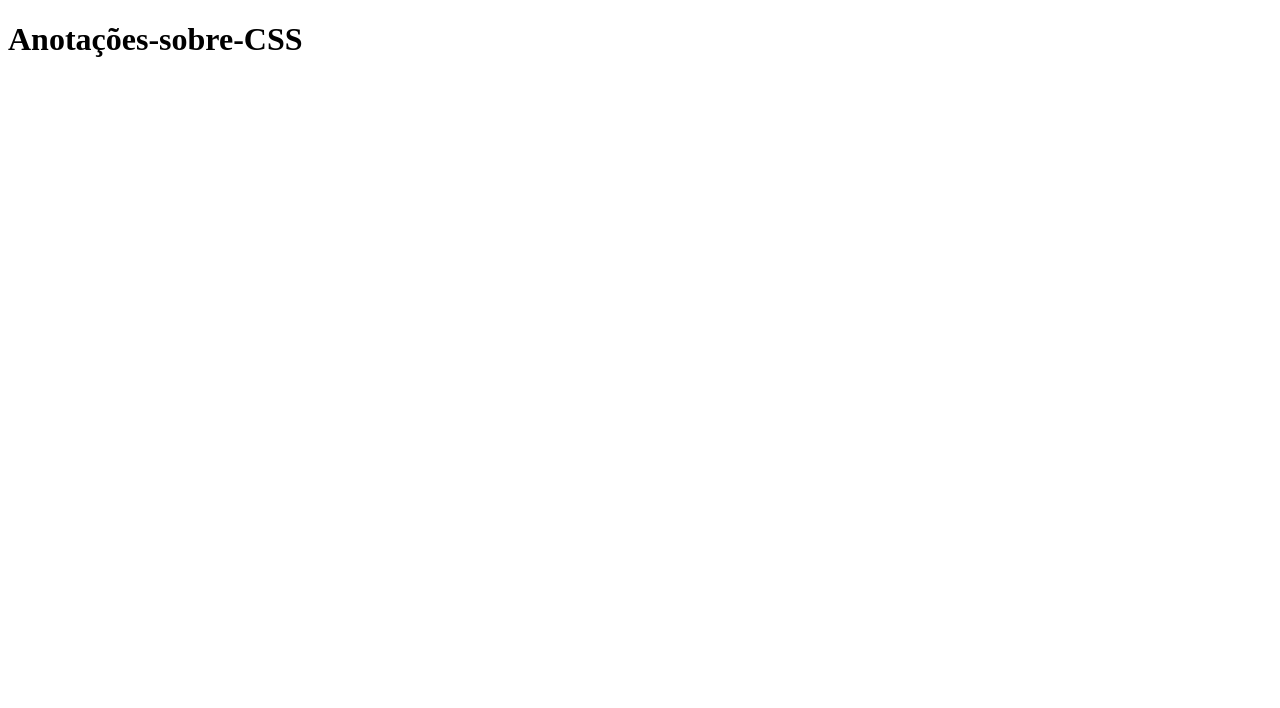
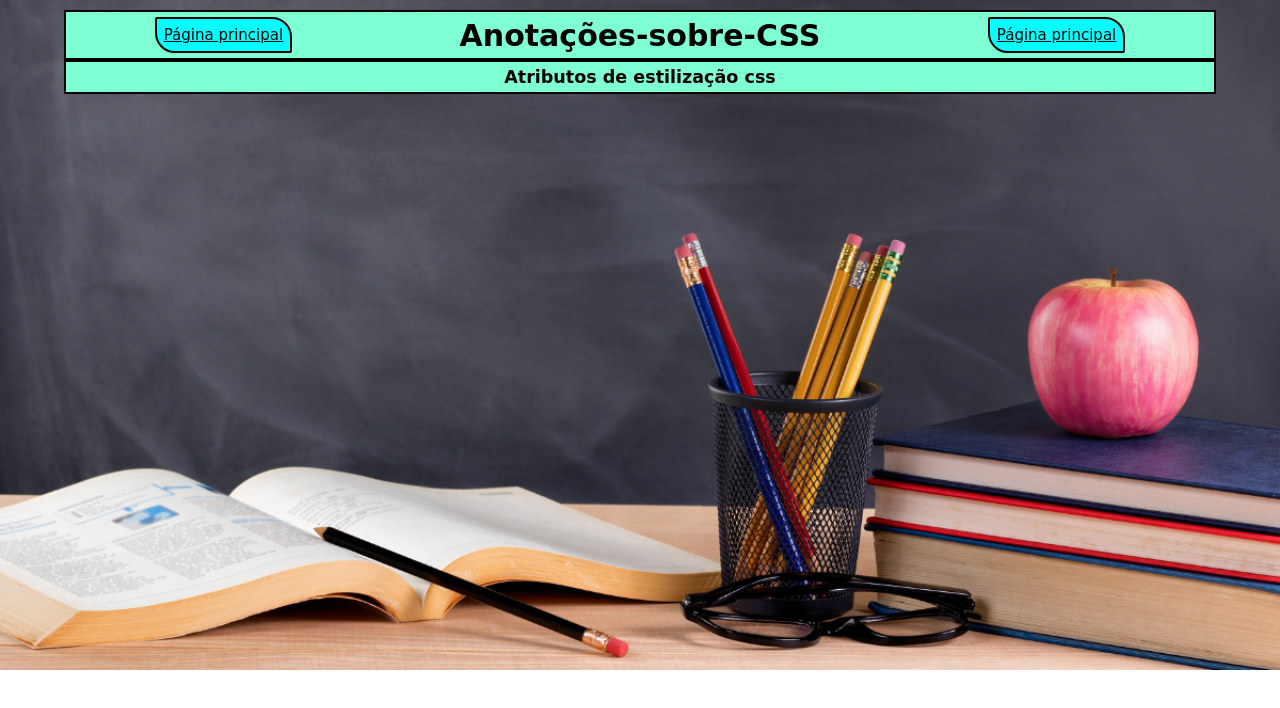
Before and after one commit to jardeljca/Meu-primeiro-site-solo, a plain HTML site: page Tags formatação HTML/paginas/css.html in a window 1280 px wide. Drawn offline with Linux system fonts and the light colour scheme.

Commit message:
Inicio de estilização da página do css

```diff
--- a/Tags formatação HTML/paginas/css.html
+++ b/Tags formatação HTML/paginas/css.html
@@ -5,8 +5,21 @@
     <meta http-equiv="X-UA-Compatible" content="IE=edge">
     <meta name="viewport" content="width=device-width, initial-scale=1.0">
     <title>Anotações-sobre-CSS</title>
+
+    <link rel="stylesheet" href="../src/estilo-css.css">
 </head>
 <body>
-    <h1>Anotações-sobre-CSS</h1>
+   <!-- Div cabeçalho -->
+   <div class="cabecalho">
+        <a href="../index.html">Página principal</a>
+        <header>
+            <h1 class="titulo-html">Anotações-sobre-CSS</h1>
+        </header>
+        <a href="../index.html">Página principal</a>
+    </div>
+    <!-- div atributos css -->
+    <div class="atributos-css">
+        <h3>Atributos de estilização css</h3>
+    </div>
 </body>
 </html>
--- /dev/null
+++ b/Tags formatação HTML/src/estilo-css.css
@@ -0,0 +1,52 @@
+/* Reset de estilização da página */
+*{
+    margin: 0;
+    padding: 0;
+    box-sizing: border-box;
+}
+/* Estilização do body */
+body{
+    background-image: url(../src/imagens/estudo.png);
+    background-repeat: no-repeat;
+    background-size: cover;
+    padding: 10px;
+    display: flex;
+    flex-direction: column;
+    justify-content: center;
+    align-items: center;
+    margin: 0px;
+    font-size: 15px;
+}
+/* Estilização div cabeçalho */
+.cabecalho{
+    display: flex;
+    flex-direction: row;
+    justify-content: space-around;
+    align-items: center;
+    font-family: 'Indie Flower', cursive;
+    background-color: aquamarine;
+    border: 2px solid black;
+    padding: 5px;
+    width: 90vw;
+}
+/* Estilização link para página principal */
+.cabecalho a{
+    color: black;
+    border: 2px black solid;
+    padding: 7px;
+    background-color: aqua;
+    border-radius: 2px 20px;
+}
+/* Hover para link da página principal */
+.cabecalho a:hover{
+    background-color: aquamarine;
+}
+/* Estilização da segunda div */
+.atributos-css{
+    font-family: 'Indie Flower', cursive;
+    background-color: aquamarine;
+    border: 2px solid black;
+    padding: 5px;
+    width: 90vw;
+    text-align: center;
+}
--- a/Tags formatação HTML/src/estilo-html.css
+++ b/Tags formatação HTML/src/estilo-html.css
@@ -17,14 +17,29 @@ body{
     margin: 0px;
     font-size: 15px;
 }
-/* Estilização do texto inicial da página */
-h1{
+/* Estilização div cabeçalho */
+.cabecalho{
+    display: flex;
+    flex-direction: row;
+    justify-content: space-around;
+    align-items: center;
     font-family: 'Indie Flower', cursive;
     background-color: aquamarine;
     border: 2px solid black;
     padding: 5px;
     width: 90vw;
-    text-align: center;
+}
+/* Estilização link para página principal */
+.cabecalho a{
+    color: black;
+    border: 2px black solid;
+    padding: 7px;
+    background-color: aqua;
+    border-radius: 2px 20px;
+}
+/* Hover para link da página principal */
+.cabecalho a:hover{
+    background-color: aquamarine;
 }
 /* Estilização da primeira div */
 .estrutura-basica{
```
Also changed, not shown: Tags formatação HTML/paginas/html.html (+8 -4 lines).
